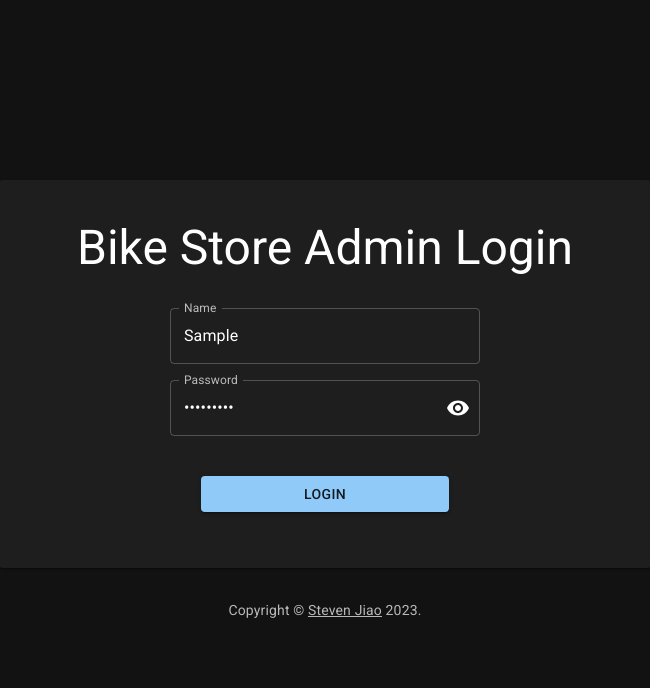
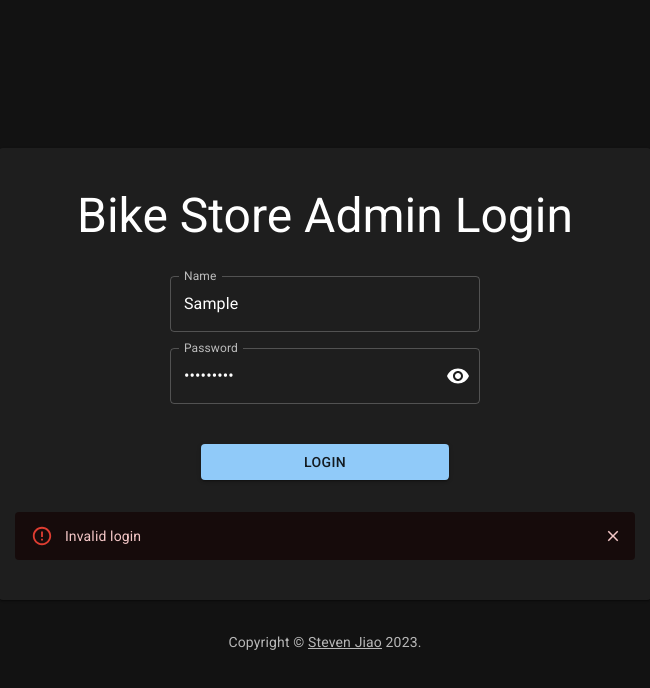
Before and after one commit to StevenJiao/bike-shop, a React (Create React App) app in the folder client/: page / in a window 1280 px wide. Both pictures are taken after typing "Sample", "Sample123" into the empty fields and a click on the button "LOGIN". Shown: the top 688 px of the page, without its empty margins (315-965 px from the left). Built offline with nearby package versions, Linux system fonts and the light colour scheme; no server answers.

Commit message:
login error prompt

```diff
--- a/client/src/components/Login.js
+++ b/client/src/components/Login.js
@@ -1,5 +1,5 @@
-import React from 'react'
-import { Button, Card, CardContent, TextField, Typography } from '@mui/material'
+import { useState }from 'react'
+import { Alert, Button, Card, CardContent, Collapse, TextField, Typography } from '@mui/material'
 import { Box } from '@mui/system'
 import Center from './Center'
 import useForm from '../hooks/useForm'
@@ -10,6 +10,7 @@ import { createAPIEndpoint, ENDPOINTS } from '../api';
 import useStateContext from '../hooks/useStateContext';
 import { useNavigate } from 'react-router';
 import { Copyright } from './Copyright';
+import CloseIcon from '@mui/icons-material/Close';
 
 const getFreshModel = () => ({
     name: '',
@@ -18,6 +19,8 @@ const getFreshModel = () => ({
 
 export default function Login() {
     const {setContext} = useStateContext();
+    const [open, setOpen] = useState(false);
+    const [showPassword, setShowPassword] = useState(false);
     const navigate = useNavigate();
 
     const {
@@ -45,7 +48,10 @@ export default function Login() {
                     localStorage.setItem('authData', authData);
                     navigate('/dashboard/analytics');
                 })
-                .catch(err => console.log(err));
+                .catch(err => {
+                    console.log(err);
+                    setOpen(true);
+                });
     }
 
     const validate = () => {
@@ -55,8 +61,6 @@ export default function Login() {
         setErrors(temp);
         return Object.values(temp).every(x => x === "");
     }
-
-    const [showPassword, setShowPassword] = React.useState(false)
 
     return (
         <Center>
@@ -113,6 +117,28 @@ export default function Login() {
                             </Button>
                         </form>
                     </Box>
+                    <Box sx={{ width: '100%' }}>
+                        <Collapse in={open}>
+                            <Alert
+                                severity='error'
+                                action={
+                                    <IconButton
+                                        aria-label="close"
+                                        color="inherit"
+                                        size="small"
+                                        onClick={() => {
+                                            setOpen(false);
+                                        }}
+                                    >
+                                        <CloseIcon fontSize="inherit" />
+                                    </IconButton>
+                                }
+                                sx={{ mb: 2 }}
+                            >
+                                Invalid login
+                            </Alert>
+                        </Collapse>
+                    </Box>
                 </CardContent>
             </Card>
             <Copyright sx={{ pt: 4 }} />
```
